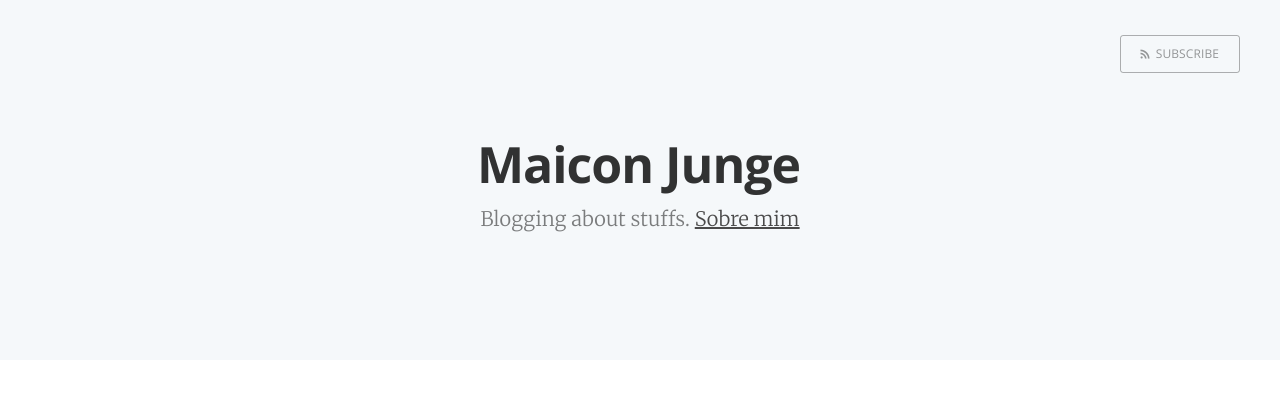
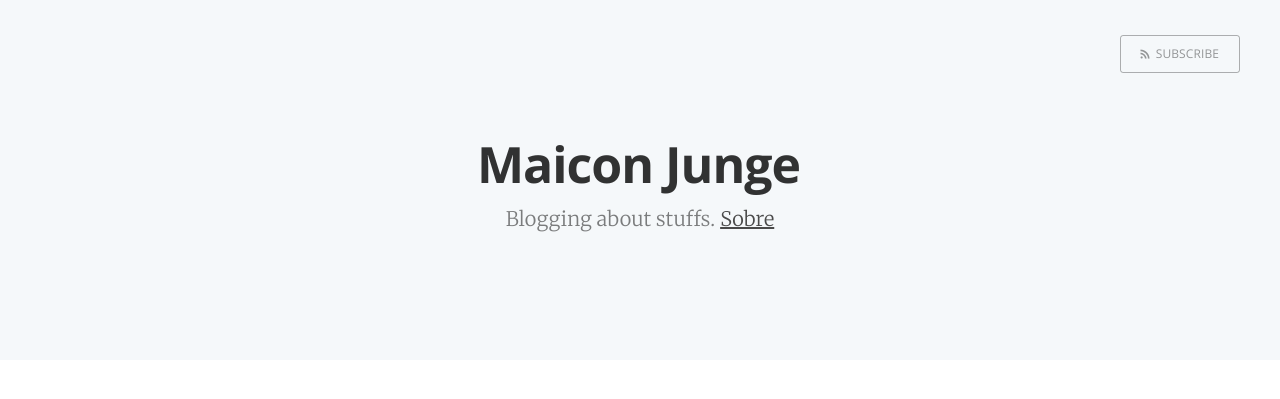
Before and after one commit to MaiconJunge/maiconjunge.github.io, a Jekyll site: the page built from index.html, in a window 1280 px wide. Shown: the top 399 px of the page. Built offline with Jekyll 4.4.1, drawn with Linux system fonts in a browser that asks for light colours; the list of posts is cut into pages by our own code.

Commit message:
Update index.html

```diff
--- a/index.html
+++ b/index.html
@@ -19,7 +19,7 @@ about: 'about.html'
             <h1 class="page-title">{{ site.name }}</h1>
             <h2 class="page-description">
                 {% if site.description %} {{ site.description }}. {% endif %}
-                {% if page.about %} <a href='{{page.about | relative_url}}'> Sobre mim </a> {% endif %}
+                {% if page.about %} <a href='{{page.about | relative_url}}'> Sobre</a> {% endif %}
             </h2>
         </div>
     </div>
```
Also changed, not shown: other parts of index.html (+1 -1 lines).
